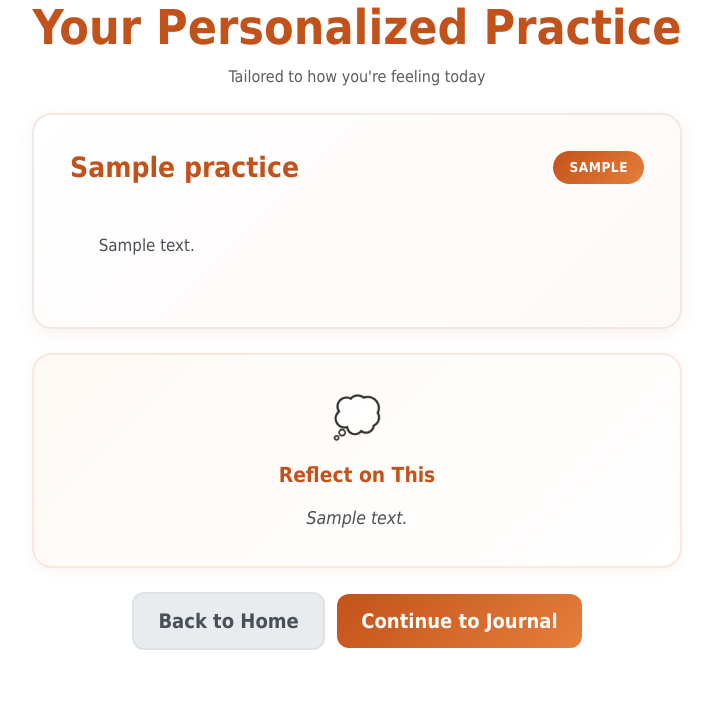
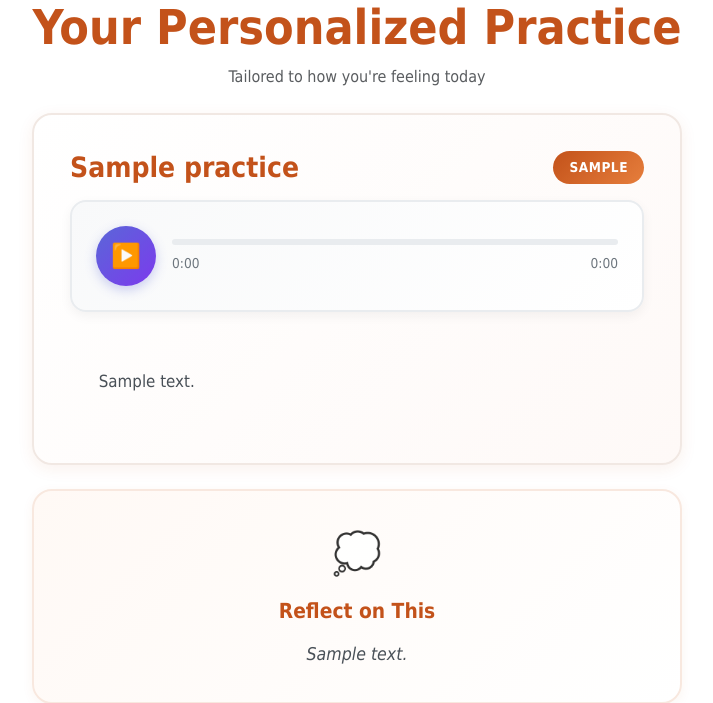
Before and after one commit to francesbelleza/mindfulness-tracker, a Flask app: template app/templates/practice.html in a window 1280 px wide. Shown: the part 253-956 px from the top of the page, without its empty margins (283-996 px from the left). Before the commit the page ends 903 px from the top, so only its background shows below. Run offline with Flask 3, Linux system fonts and the light colour scheme; the template is opened without the code that fills it: values that come from a table or form of the project are taken from there, others are empty; tables that the repository leaves empty hold one stand-in row (values such as "Sample post").

Commit message:
added elevenlabs api to fix meditation audio feature

```diff
--- a/app/templates/practice.html
+++ b/app/templates/practice.html
@@ -24,6 +24,30 @@
       <h2 class="practice-title">{{ practice.title }}</h2>
       <span class="practice-type-badge">{{ practice.practice_type|capitalize }}</span>
     </div>
+
+    <!-- Audio Player -->
+    {% if practice.audio_file %}
+    <div class="audio-player-container mb-4">
+      <div class="audio-player">
+        <button id="playPauseBtn" class="play-pause-btn">
+          <span id="playIcon">▶️</span>
+        </button>
+        <div class="audio-progress">
+          <div class="progress-bar">
+            <div id="progressFill" class="progress-fill"></div>
+          </div>
+          <div class="time-display">
+            <span id="currentTime">0:00</span>
+            <span id="duration">0:00</span>
+          </div>
+        </div>
+        <audio id="audioPlayer" preload="metadata">
+          <source src="{{ url_for('static', filename='audio/' + practice.audio_file) }}" type="audio/mpeg">
+          Your browser does not support audio playback.
+        </audio>
+      </div>
+    </div>
+    {% endif %}
 
     <div class="practice-description">
       {{ practice.description|replace('\n', '<br>')|safe }}
@@ -154,6 +178,77 @@
   margin: 0;
 }
 
+/* Audio Player */
+.audio-player-container {
+  background: linear-gradient(135deg, #f8f9fa 0%, #fff 100%);
+  border: 2px solid #e9ecef;
+  border-radius: 16px;
+  padding: 24px;
+  box-shadow: 0 4px 12px rgba(0, 0, 0, 0.05);
+}
+
+.audio-player {
+  display: flex;
+  align-items: center;
+  gap: 16px;
+}
+
+.play-pause-btn {
+  background: linear-gradient(135deg, #5a67d8 0%, #7c3aed 100%);
+  border: none;
+  border-radius: 50%;
+  width: 60px;
+  height: 60px;
+  font-size: 1.5rem;
+  cursor: pointer;
+  transition: all 0.3s ease;
+  flex-shrink: 0;
+  box-shadow: 0 4px 12px rgba(90, 103, 216, 0.3);
+}
+
+.play-pause-btn:hover {
+  transform: scale(1.1);
+  box-shadow: 0 6px 20px rgba(90, 103, 216, 0.4);
+}
+
+.audio-progress {
+  flex: 1;
+}
+
+.progress-bar {
+  background: #e9ecef;
+  height: 6px;
+  border-radius: 3px;
+  cursor: pointer;
+  margin-bottom: 8px;
+  position: relative;
+  overflow: hidden;
+}
+
+.progress-fill {
+  background: linear-gradient(90deg, #5a67d8 0%, #7c3aed 100%);
+  height: 100%;
+  width: 0%;
+  transition: width 0.1s linear;
+  border-radius: 3px;
+}
+
+.time-display {
+  display: flex;
+  justify-content: space-between;
+  font-size: 0.85rem;
+  color: #6c757d;
+  font-weight: 500;
+}
+
+.audio-description {
+  text-align: center;
+  color: #6c757d;
+  font-size: 0.9rem;
+  margin-top: 12px;
+  margin-bottom: 0;
+}
+
 /* Button Styles */
 .btn-secondary {
   background: #e9ecef;
@@ -216,4 +311,61 @@
   }
 }
 </style>
+
+<script>
+// Audio Player Controls
+const audio = document.getElementById('audioPlayer');
+const playPauseBtn = document.getElementById('playPauseBtn');
+const playIcon = document.getElementById('playIcon');
+const progressFill = document.getElementById('progressFill');
+const currentTimeEl = document.getElementById('currentTime');
+const durationEl = document.getElementById('duration');
+const progressBar = document.querySelector('.progress-bar');
+
+if (audio) {
+  // Format time helper
+  function formatTime(seconds) {
+    const mins = Math.floor(seconds / 60);
+    const secs = Math.floor(seconds % 60);
+    return `${mins}:${secs.toString().padStart(2, '0')}`;
+  }
+
+  // Set duration when metadata is loaded
+  audio.addEventListener('loadedmetadata', function() {
+    durationEl.textContent = formatTime(audio.duration);
+  });
+
+  // Play/Pause toggle
+  playPauseBtn.addEventListener('click', function() {
+    if (audio.paused) {
+      audio.play();
+      playIcon.textContent = '⏸️';
+    } else {
+      audio.pause();
+      playIcon.textContent = '▶️';
+    }
+  });
+
+  // Update progress bar and time
+  audio.addEventListener('timeupdate', function() {
+    const progress = (audio.currentTime / audio.duration) * 100;
+    progressFill.style.width = progress + '%';
+    currentTimeEl.textContent = formatTime(audio.currentTime);
+  });
+
+  // Click on progress bar to seek
+  progressBar.addEventListener('click', function(e) {
+    const rect = progressBar.getBoundingClientRect();
+    const percent = (e.clientX - rect.left) / rect.width;
+    audio.currentTime = percent * audio.duration;
+  });
+
+  // Reset icon when audio ends
+  audio.addEventListener('ended', function() {
+    playIcon.textContent = '▶️';
+    progressFill.style.width = '0%';
+  });
+}
+</script>
+
 {% endblock %}
--- a/app/templates/signup.html
+++ b/app/templates/signup.html
@@ -12,9 +12,9 @@
 
     <form method="POST" action="{{ url_for('signup') }}">
       <div class="mb-3">
-        <label class="form-label" style="font-weight: 500;">Username</label>
+        <label class="form-label" style="font-weight: 500;">Full Name</label>
         <input type="text" name="username" class="form-control custom-input"
-               placeholder="Choose a username" maxlength="20" required autofocus>
+               placeholder="Enter your full name" maxlength="20" required autofocus>
         <small class="text-muted">Max 20 characters</small>
       </div>
 
--- a/requirements.txt
+++ b/requirements.txt
@@ -3,8 +3,10 @@ annotated-types==0.7.0
 anyio==4.12.0
 blinker==1.9.0
 certifi==2025.11.12
+charset-normalizer==3.4.4
 click==8.3.1
 distro==1.9.0
+elevenlabs==2.27.0
 Flask==3.1.2
 Flask-Login==0.6.3
 Flask-Migrate==4.1.0
@@ -23,9 +25,12 @@ psycopg2-binary==2.9.11
 pydantic==2.12.5
 pydantic_core==2.41.5
 python-dotenv==1.2.1
+requests==2.32.5
 sniffio==1.3.1
 SQLAlchemy==2.0.45
 tqdm==4.67.1
 typing-inspection==0.4.2
 typing_extensions==4.15.0
+urllib3==2.6.2
+websockets==15.0.1
 Werkzeug==3.1.4
```
Also changed, not shown: app/ai_service.py (+92 -15 lines), app/mindfulness_tracker_app.py (+11 -1 lines), app/models.py (+6 -5 lines), app/templates/check_in.html (+4 -3 lines), migrations/versions/ac508cdd8438_add_audio_file_to_practice_model.py (added, +32 -0 lines), migrations/versions/ce9e059f4c6c_increase_password_hash_length_to_256.py (added, +38 -0 lines), 3 other files.
